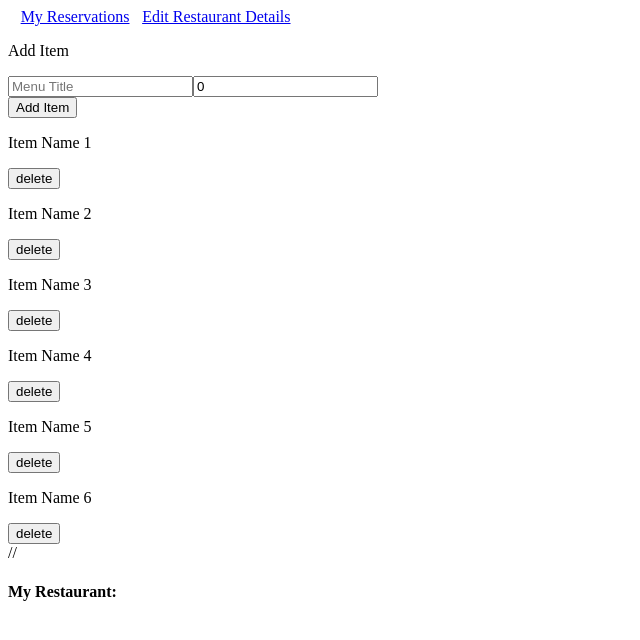
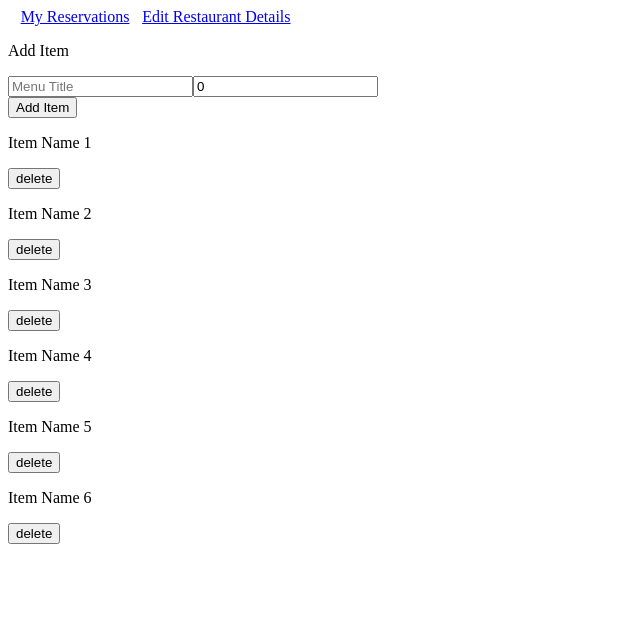
Before and after one commit to mahisha2022/reservation-app-project-frontend, an Angular app: page /adminDetails in a window 1280 px wide. Shown: the top 640 px of the page, without its empty margins (0-640 px from the left). Built offline with nearby package versions, Linux system fonts and the light colour scheme; no server answers.

Commit message:
removed restaurant list from restaurant admin page

```diff
--- a/src/app/components/reservation-input/reservation-input.component.html
+++ b/src/app/components/reservation-input/reservation-input.component.html
@@ -4,9 +4,11 @@
     <input type="date" value="2023-04-04" formControlName="reservationDate">
     <br>
     <label> Number of Guests:</label>
+    <br>
     <input type="number" step="1" formControlName="guestNum">
     <br>
     <label> Special Accomodation: </label>
+    <br>
     <input type="text" formArrayName="specialAccomodation" placeholder="special Accomodation">
     <br>
     <br>
--- a/src/app/pages/admin-restaurant-details/admin-restaurant-details.component.html
+++ b/src/app/pages/admin-restaurant-details/admin-restaurant-details.component.html
@@ -3,7 +3,3 @@
 <app-menu-item-input (addItemEvent)="addItem($event)"></app-menu-item-input>
 <br>
 <app-menu-list [menuItems] = "menuItems" (deletingItem)="deleteItem($event)"></app-menu-list>
-//
-
-<h4>My Restaurant:</h4>
-<app-restaurant-list ></app-restaurant-list>
```
